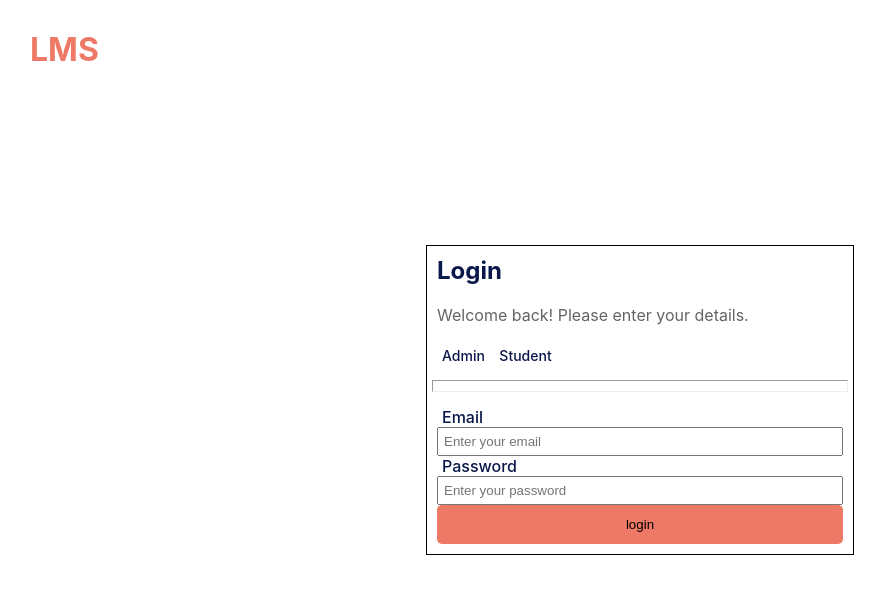
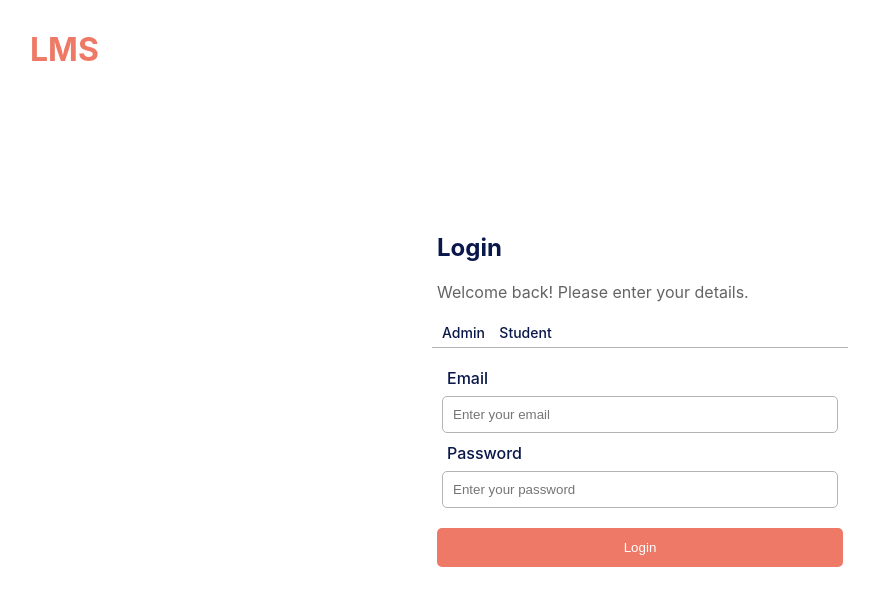
Before and after one commit to midhuns-aot/freshers-main-project-lms-, a React (Create React App) app in the folder lms/: page / in a window 1280 px wide. Shown: the top 606 px of the page, without its empty margins (0-885 px from the left). Built offline with nearby package versions, Linux system fonts and the light colour scheme.

Commit message:
third commit

```diff
--- a/lms/src/App.js
+++ b/lms/src/App.js
@@ -7,5 +7,4 @@ function App() {
 
   );
 }
-
 export default App;
--- a/lms/src/Components/Loginpage.css
+++ b/lms/src/Components/Loginpage.css
@@ -5,8 +5,6 @@
 }
 
 .center-main-division {
-  border: 1px solid;
-
   display: flex;
   flex-direction: column;
   position: absolute;
@@ -41,10 +39,14 @@ label {
   font-size: 16px;
   line-height: 19px;
 }
+
 input {
   width: 100%;
   height: auto;
-
+  padding: 10px 10px;
+  border: 1px solid #b7b3b3;
+  border-radius: 5px;
+  margin-top: 8px;
 }
 
 button {
@@ -54,6 +56,15 @@ button {
   top: 618px;
 
   background: #ed7966;
+  color: #FFFFFF;
   border-radius: 5px;
   border: none;
+  margin-top: 15px;
 }
+
+.link-div {
+  border: solid 1px #b7b3b3;
+  border-top: none;
+  border-left: none;
+  border-right: none;
+}
--- a/lms/src/Components/Loginpage.js
+++ b/lms/src/Components/Loginpage.js
@@ -1,6 +1,5 @@
 import React from "react";
 import "./Loginpage.css";
-
 
 function Loginpage() {
   return (
@@ -10,15 +9,19 @@ function Loginpage() {
         <div className="center-main-division">
           <h2>Login</h2>
           <p>Welcome back! Please enter your details.</p>
-          <div> <a href="adm">Admin</a> <a href="stu">Student</a></div>
-          <hr />
+          <div className="link-div">
+            <a href="adm">Admin</a> <a href="stu">Student</a>
+          </div>
+
           <form>
-
-            <label htmlFor="Email">Email</label><br />
-            <input type="text" placeholder="Enter your email" /> <br />
+            <div>
+            <label htmlFor="Email">Email</label>
+            <br />
+            <input type="text" placeholder="Enter your email" /> <br /></div>
+            <div>
             <label htmlFor="Password">Password</label> <br />
-            <input type="text" placeholder="Enter your password"/> <br />
-            <button type="submit">login</button>
+            <input type="password" placeholder="Enter your password" /> <br /></div>
+            <button type="submit">Login</button>
           </form>
         </div>
       </div>
```
